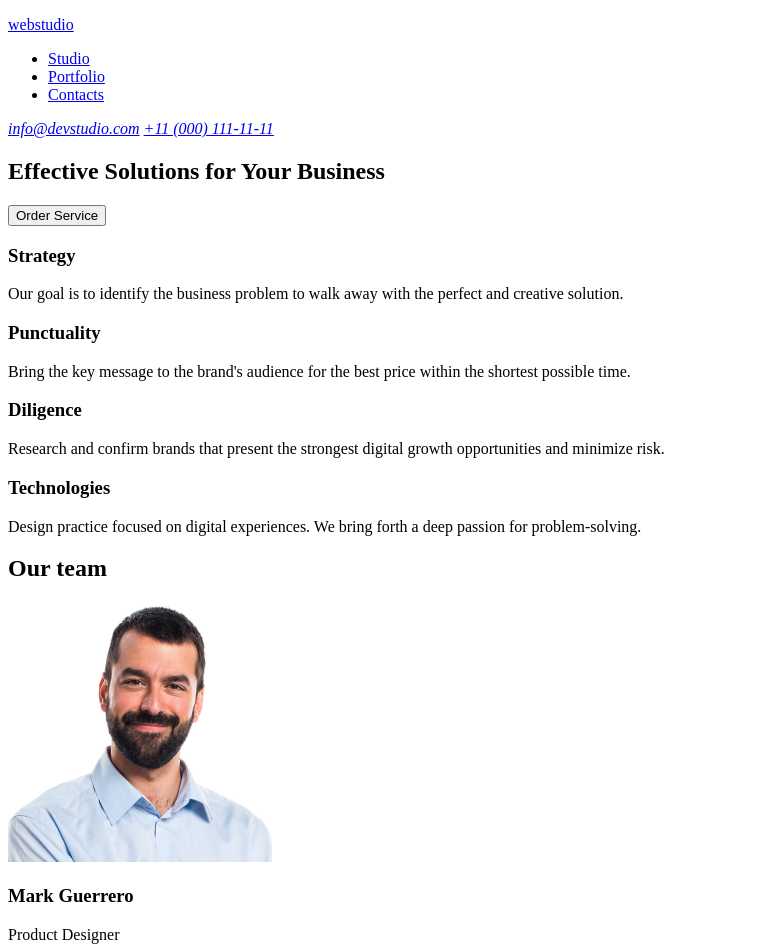
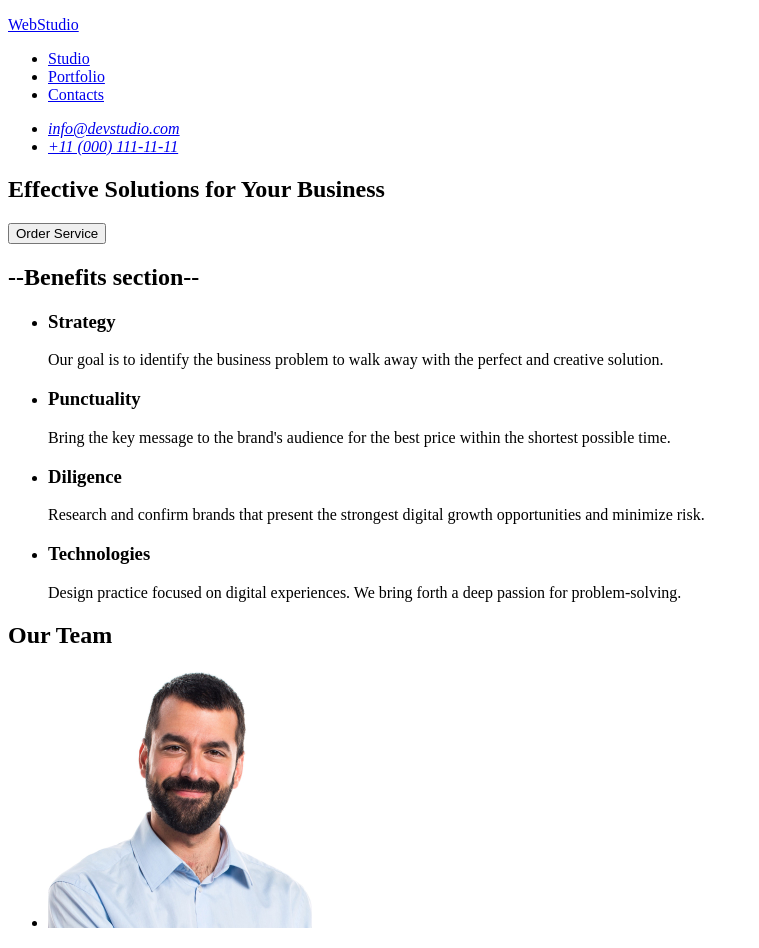
Before and after one commit to andrew-lischuk/goit-markup-hw-01, a plain HTML site: page index.html in a window 1280 px wide. Shown: the top 948 px of the page, without its empty margins (0-759 px from the left). Drawn offline with Linux system fonts and the light colour scheme.

Commit message:
change div tags to ul

```diff
--- a/css/styles.css
+++ /dev/null
@@ -1,3 +0,0 @@
-body {
-  font-family: "Tangerine", cursive;
-}
--- a/index.html
+++ b/index.html
@@ -13,21 +13,21 @@
   <body>
     <!--Header-->
     <header>
-      <a href="/">
-        <p>webstudio</p>
+      <nav>
+        <a href="./index.html">
+          <p>WebStudio</p>
         </a>
-
-      <nav>
         <ul>
           <li><a href="studiosection">Studio</a></li>
           <li><a href="portfoliosection">Portfolio</a></li>
           <li><a href="contactssection">Contacts</a></li>
         </ul>
       </nav>
-
       <address>
-        <a href="mailto:info@devstudio.com">info@devstudio.com</a>
-        <a href="tel:+110001111111">+11 (000) 111-11-11</a>
+        <ul>
+          <li><a href="mailto:info@devstudio.com">info@devstudio.com</a></li>
+          <li><a href="tel:+110001111111">+11 (000) 111-11-11</a></li>
+        </ul>
       </address>
     </header>
 
@@ -40,65 +40,69 @@
 
       <!--Benefits section-->
       <section>
-        <div>
+        <h2>--Benefits section--</h2>
+        <ul>
+          <li>
             <h3>Strategy</h3>
             <p>
               Our goal is to identify the business problem to walk away with the
               perfect and creative solution.
             </p>
-        </div>
-        <div>
+          </li>
+          <li>
             <h3>Punctuality</h3>
             <p>
               Bring the key message to the brand's audience for the best price
               within the shortest possible time.
             </p>
-        </div>
-        <div>
+          </li>
+          <li>
             <h3>Diligence</h3>
             <p>
               Research and confirm brands that present the strongest digital
               growth opportunities and minimize risk.
             </p>
-        </div>
-        <div>
+          </li>
+          <li>
             <h3>Technologies</h3>
             <p>
               Design practice focused on digital experiences. We bring forth a
               deep passion for problem-solving.
             </p>
-        </div>
+          </li>
+        </ul>
       </section>
-
       <!--Team section-->
       <section>
-        <h2>Our team</h2>
-        <div>
-          <img src="images/img1.jpg" alt="Mark Guerrero" height="260" />
+        <h2>Our Team</h2>
+        <ul>
+          <li>
+            <img src="images/img1.jpg" alt="Mark Guerrero" width="264" />
             <h3>Mark Guerrero</h3>
             <p>Product Designer</p>
-        </div>
-        <div>
-          <img src="images/img2.jpg" alt="Tom Ford" height="260" />
+          </li>
+          <li>
+            <img src="images/img2.jpg" alt="Tom Ford" width="264" />
             <h3>Tom Ford</h3>
             <p>Frontend Developer</p>
-        </div>
-        <div>
-          <img src="images/img3.jpg" alt="Camila Garcia" height="260" />
+          </li>
+          <li>
+            <img src="images/img3.jpg" alt="Camila Garcia" width="264" />
             <h3>Camila Garcia</h3>
             <p>Marketing</p>
-        </div>
-        <div>
-          <img src="images/img4.jpg" alt="Daniel Wilson" height="260" />
+          </li>
+          <li>
+            <img src="images/img4.jpg" alt="Daniel Wilson" width="264" />
             <h3>Daniel Wilson</h3>
             <p>UI Designer</p>
-        </div>
+          </li>
+        </ul>
       </section>
     </main>
 
     <!-- Footer -->
     <footer>
-      <a href="/">webstudio</a>
+      <a href="index.html">WebStudio</a>
       <p>
         Increase the flow of customers and sales for your business with digital
         marketing & growth solutions.
```
Lines whose indentation alone changed are shown as unchanged.
